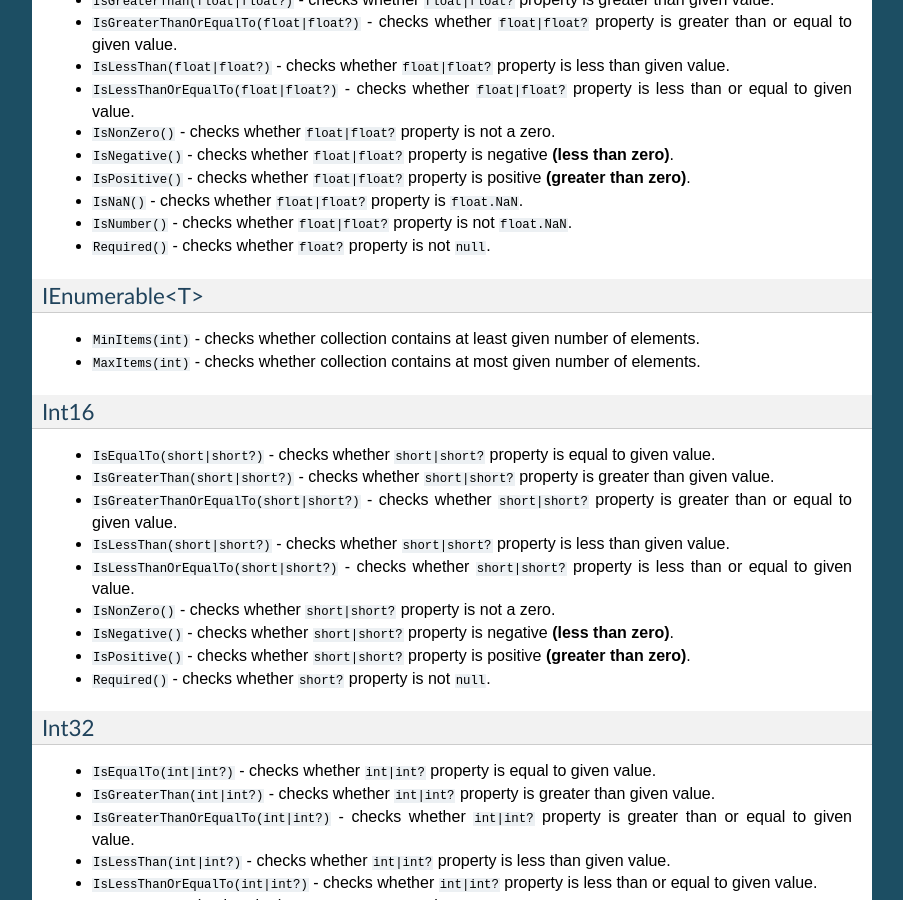
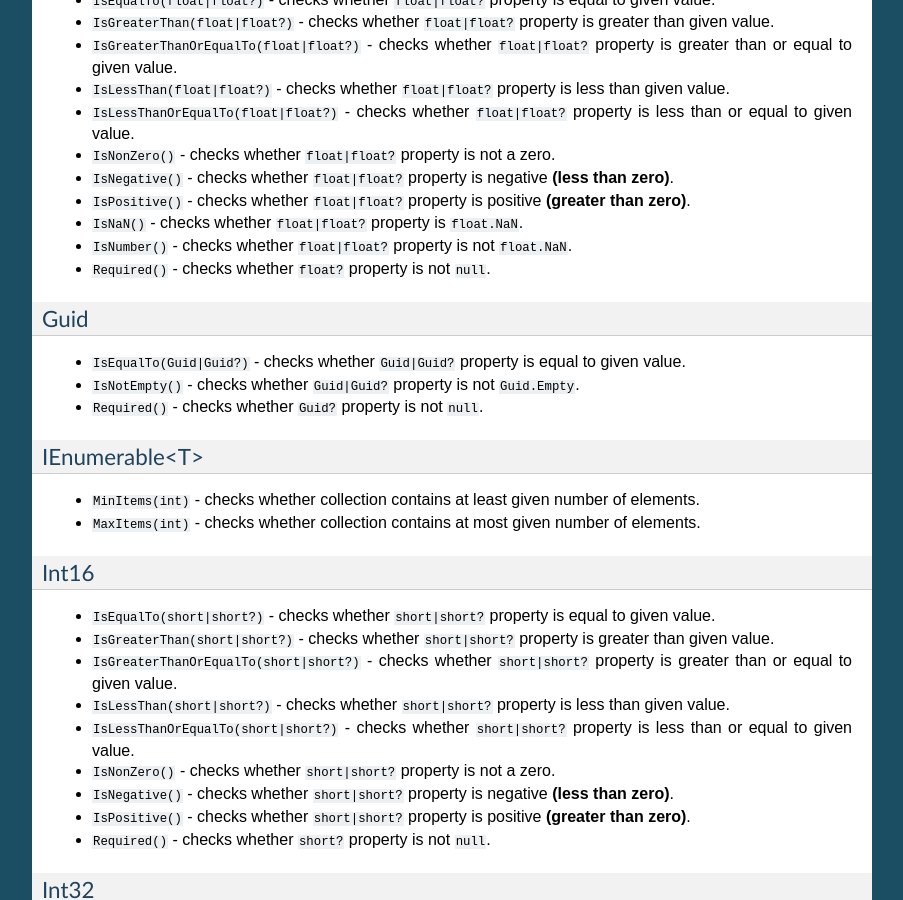
Before and after one commit to valit-stack/Valit.Docs, a Sphinx documentation site: the page built from docs/validation-rules/index.rst, in a window 1280 px wide and 900 px high, scrolled down 2769 px. Shown: the whole window, without its empty margins (198-1101 px from the left). Built offline with Sphinx 7.4.7, drawn with Linux system fonts in a browser that asks for light colours.

Commit message:
added Guid part in validation-rules

```diff
--- a/docs/validation-rules/index.rst
+++ b/docs/validation-rules/index.rst
@@ -12,6 +12,7 @@ Valit provides validation rules for plenty different data types **with full supp
 - ``Decimal``
 - ``Double``
 - ``Float``
+- ``Guid``
 - ``IEnumerable<T>``
 - ``Int16``
 - ``Int32``
@@ -109,6 +110,12 @@ Float
 - ``IsNaN()`` - checks whether ``float|float?`` property is ``float.NaN``.
 - ``IsNumber()`` - checks whether ``float|float?`` property is not ``float.NaN``.
 - ``Required()`` - checks whether ``float?`` property is not ``null``.
+
+Guid
+----
+- ``IsEqualTo(Guid|Guid?)`` - checks whether ``Guid|Guid?`` property is equal to given value.
+- ``IsNotEmpty()`` - checks whether ``Guid|Guid?`` property is not ``Guid.Empty``.
+- ``Required()`` - checks whether ``Guid?`` property is not ``null``.
 
 IEnumerable<T>
 --------------
```
